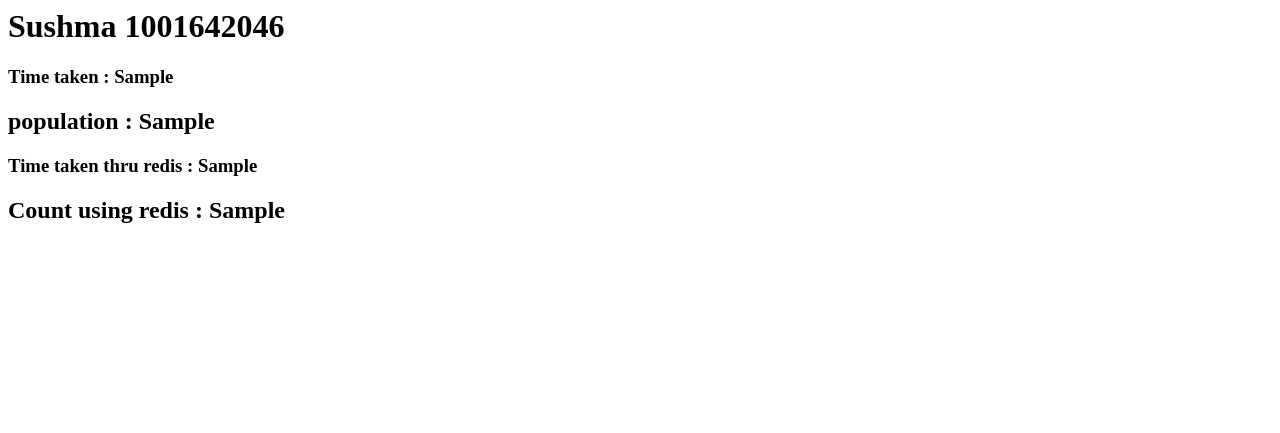
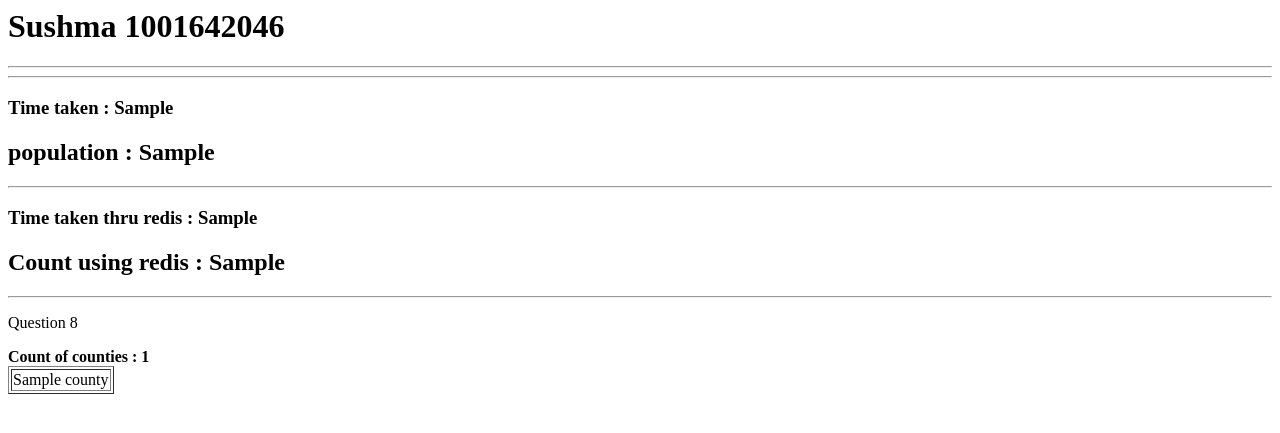
Before and after one commit to KukkadapuSushma/flask-population-app, a Flask app: template templates/magGreater.html in a window 1280 px wide. Shown: the top 433 px of the page. Run offline with Flask 2, Linux system fonts and the light colour scheme; the template is opened without the code that fills it: most values are stand-ins (such as "Sample title", 1, 10 or a date in 2020).

Commit message:
new update7

```diff
--- a/app.py
+++ b/app.py
@@ -76,6 +76,18 @@ def server():
     t = e-s
     return render_template('magGreater.html', t=str(t), re=r)
 
+
+@app.route('/qstn8', methods=['GET', 'POST'])
+def qstn8():
+    tag1 = request.form['tag8']
+    query = "select county from dbo.county where state =(Select state from codes where code ="+"'"+tag1+"')"
+    if request.method == 'POST':
+        print(query)
+        cursor.execute(query)
+        r = cursor.fetchall()
+        print(r)
+    return render_template('magGreater.html', data=r)
+
 @app.route('/serverCache', methods=['GET', 'POST'])
 def serverCache():
     tag1 = request.form['tag1']
--- a/templates/magGreater.html
+++ b/templates/magGreater.html
@@ -1,11 +1,26 @@
 <hml>
     <body>
     <h1> Sushma 1001642046 </h1>
+
+    <hr>
+    <hr>
 <h3>Time taken : {{ t }}</h3>
     <h2>population :  {{ re }}</h2>
-
+<hr>
 
 <h3>Time taken thru redis : {{ t1 }}</h3>
     <h2>Count using redis : {{ re1 }}</h2>
+
+    <hr>
+    <p> Question 8</p>
+    <b> Count of counties : {{ data|length }}</b>
+
+{% for i in data %}
+<table border=1>
+<tr>
+<td> {{ i["county"] }} </td>
+</tr>
+</table>
+{% endfor %}
     </body>
 </hml>
```
Also changed, not shown: templates/index.html (+9 -0 lines).
